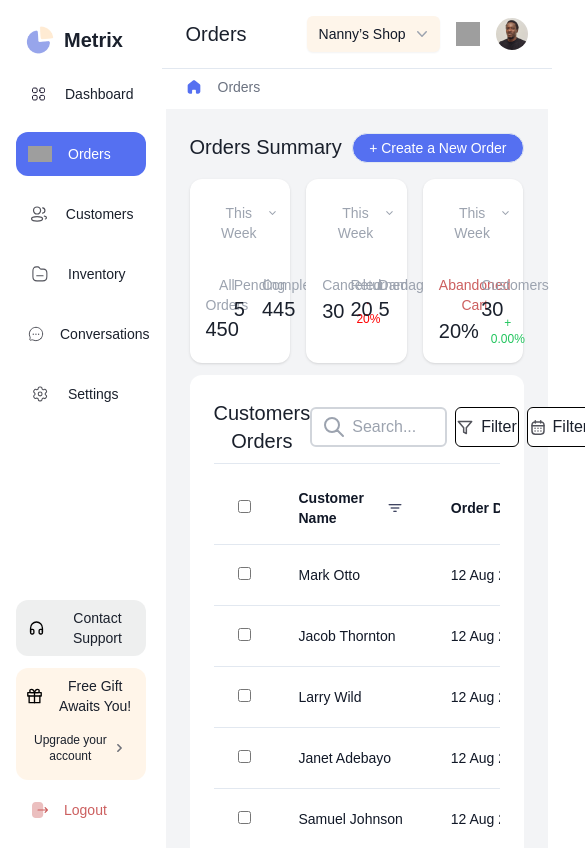
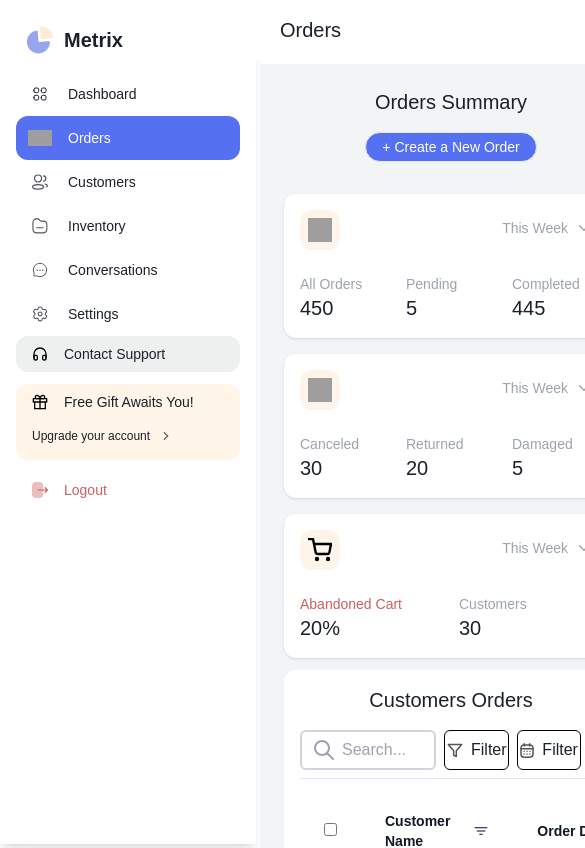
Before and after one commit to Mayuulove02/Frontend_UI_Assignment, a React (Create React App) app: page /orders in a window 390 px wide. Shown: the top 848 px of the page, 585 px wide, since content can reach past the window. Built offline with nearby package versions, Linux system fonts and the light colour scheme; grey boxes are pictures that could not be loaded.

Commit message:
Responsiveness done

```diff
--- a/src/Component/CustomerOrder.jsx
+++ b/src/Component/CustomerOrder.jsx
@@ -1,18 +1,18 @@
-import React from 'react'
-import Filter from './Filter'
-import CustomerDetails from './CustomerDetails'
+import React from 'react';
+import Filter from './Filter';
+import CustomerDetails from './CustomerDetails';
 
 const CustomerOrder = () => {
     return (
-        <div className="p-6 bg-white min-h-screen mt-3 rounded-xl">
-            <div className='flex justify-between'>
-                <h3 className='text-xl'>Customers Orders</h3>
+        <div className="p-4 md:p-6 bg-white min-h-screen mt-3 md:mt-0 rounded-xl md:flex md:flex-col">
+            <div className='flex flex-col md:flex-row md:items-center justify-between'>
+                <h3 className='text-xl mb-4 md:mb-0 md:mr-4'>Customers Orders</h3>
                 <Filter />
             </div>
-            <hr className='mt-2'/>
+            <hr className='my-2'/>
             <CustomerDetails />
         </div>
-    )
-}
+    );
+};
 
-export default CustomerOrder
+export default CustomerOrder;
--- a/src/Component/Filter.jsx
+++ b/src/Component/Filter.jsx
@@ -1,4 +1,4 @@
-import { Box, Button, Checkbox, FormControl, FormLabel, Grid, HStack, Image, Input, Popover, PopoverBody, PopoverContent, PopoverTrigger, Select } from '@chakra-ui/react';
+import { Box, Button, Checkbox, Flex, FormControl, FormLabel, Grid, HStack, Image, Input, Popover, PopoverBody, PopoverContent, PopoverTrigger, Select } from '@chakra-ui/react';
 import React, { useState } from 'react';
 import filter from "../Assests/Filter/filter.svg";
 import date from "../Assests/Filter/calendar.svg";
@@ -82,6 +82,7 @@ const Filter = () => {
 
     return (
         <>
+        <Flex overflowX="auto">
             <HStack>
 
                 {/* Search */}
@@ -284,6 +285,7 @@ const Filter = () => {
                     <Image src={down} alt="calendar" className='ml-2' />
                 </Button>
             </HStack>
+            </Flex>
         </>
     );
 };
--- a/src/Component/Navbar.jsx
+++ b/src/Component/Navbar.jsx
@@ -5,7 +5,7 @@ import avatar from "../Assests/Navbar/profile.png";
 import bellIcon from "../Assests/Navbar/notification.svg";
 import homeIcon from "../Assests/Navbar/Home.svg";
 
-const Navbar = ({title,pageName}) => {
+const Navbar = ({ title, pageName }) => {
     const [isOpen, setIsOpen] = useState(false);
 
     const toggleDropdown = () => {
@@ -22,7 +22,7 @@ const Navbar = ({title,pageName}) => {
                 <div className="text-xl font-normal">
                     {title}
                 </div>
-                <div className="flex items-center space-x-4">
+                <div className="flex items-center space-x-4 hidden md:flex">
                     <div className="relative inline-block text-left">
                         <div>
                             <button
@@ -61,8 +61,8 @@ const Navbar = ({title,pageName}) => {
                     <Img src={avatar} alt="Avatar" className="w-8 h-8 rounded-full" />
                 </div>
             </nav>
-            <hr />
-            <nav className="bg-white py-2 px-6">
+            <hr className="hidden md:block" />
+            <nav className="bg-white py-2 px-6 hidden md:block">
                 <ol className="flex items-center space-x-2 text-sm text-gray-500">
                     <li>
                         <Link to="/" className="flex items-center space-x-1 hover:text-gray-700">
--- a/src/Component/OrderContent.jsx
+++ b/src/Component/OrderContent.jsx
@@ -1,4 +1,4 @@
-import React from 'react'
+import React from 'react';
 import StatsCard from './StatsCard';
 import cart from "../Assests/StatCard/cart.svg";
 import orders from "../Assests/orders.svg";
@@ -8,30 +8,30 @@ const OrderContent = () => {
     return (
         <div className="p-6 bg-gray-100 min-h-screen">
             {/* Create Button */}
-            <div className='flex justify-between'>
-                <h3 className='text-xl'>Orders Summary</h3>
-                <button class="px-4 py-1 text-sm min-w-[120px] text-center text-white bg-[#5570F1] border  rounded-full active:text-violet-500 hover:bg-[#5570F1] focus:outline-none focus:ring">
+            <div className='flex flex-col md:flex-row md:justify-between items-center'>
+                <h3 className='text-xl mb-4 md:mb-0 md:mr-4'>Orders Summary</h3>
+                <button className="px-4 py-1 text-sm min-w-[120px] text-center text-white bg-[#5570F1] border rounded-full active:text-violet-500 hover:bg-[#5570F1] focus:outline-none focus:ring mb-4 md:mb-0">
                     + Create a New Order
                 </button>
             </div>
             {/* StatsCard */}
-            <div className="grid grid-cols-3 gap-4 mt-4">
+            <div className="grid grid-cols-1 md:grid-cols-3 gap-4 mt-4">
                 <StatsCard
                     titles={["All Orders", "Pending", "Completed"]}
                     values={["450", "5", "445"]}
                     src={orders}
                     bgColor="#FEF5EA"
-                    percenatge={["", ""]}
-                    cardColor={"white"}
+                    percentage={["", ""]}
+                    cardColor="white"
                 />
                 <StatsCard
                     titles={["Canceled", "Returned", "Damaged"]}
                     values={["30", "20", "5"]}
                     src={orders}
                     bgColor="#FEF5EA"
-                    percenatge={["- 20%", ""]}
-                    cardColor={"white"}
-                    percenatgeColor={["red"]}
+                    percentage={["- 20%", ""]}
+                    cardColor="white"
+                    percentageColor={["red"]}
                 />
                 <StatsCard
                     titles={["Abandoned Cart", "Customers"]}
@@ -39,7 +39,7 @@ const OrderContent = () => {
                     src={cart}
                     bgColor="#FEF5EA"
                     color={["#CC5F5F"]}
-                    percenatge={["+ 0.00%", ""]}
+                    percentage={["+ 0.00%", ""]}
                     cardColor="white"
                 />
             </div>
@@ -49,4 +49,4 @@ const OrderContent = () => {
     )
 }
 
-export default OrderContent
+export default OrderContent;
--- a/src/Component/RecentOrder.jsx
+++ b/src/Component/RecentOrder.jsx
@@ -6,7 +6,7 @@ import blackIphone from "../Assests/StatCard/blackIphone.png"
 const RecentOrder = () => {
     return (
         <div className='p-2 rounded-xl shadow bg-white'>
-            <h3>Recent Orders</h3>
+            <h3 className='text-left p-2 text-lg'>Recent Orders</h3>
             <RecentOrderCard src={goldIphone} color={"#CC5F5F"} status={"Pending"} bgcolor={"#F57E771F"} />
             <hr />
             <RecentOrderCard src={blackIphone} color={"#519C66"} status={"Completed"} bgcolor={"#32936F1F"} />
--- a/src/Component/RecentOrderCard.jsx
+++ b/src/Component/RecentOrderCard.jsx
@@ -9,11 +9,11 @@ const RecentOrderCard = ({ src, status, color, bgcolor }) => {
             <div className='ml-4 flex flex-col '>
                 <div className='flex flex-row '>
                     <p className='font-normal text-sm'>iPhone</p>
-                    <p className='font-normal text-xs text-gray-400 ml-48'>12 Sept 2022</p>
+                    <p className='font-normal text-xs text-gray-400 ml-20 md:ml-48'>12 Sept 2022</p>
                 </div>
                 <div className='flex flex-row  mt-2 items-center justify-center'>
                     <p className='font-medium text-sm'>₦730,000.00 x 1</p>
-                    <p className='ml-32 h-6 text-xs w-20 flex items-center justify-center rounded-lg' style={{ color: color, backgroundColor: bgcolor }}>
+                    <p className='ml-2 md:ml-32 h-6 text-xs w-20 flex items-center justify-center rounded-lg' style={{ color: color, backgroundColor: bgcolor }}>
                         {status}
                     </p>
                 </div>
--- a/src/Component/Sidebar.jsx
+++ b/src/Component/Sidebar.jsx
@@ -1,5 +1,7 @@
-import { Img, Text } from '@chakra-ui/react';
+import { Img, Text, Box, Flex, IconButton } from '@chakra-ui/react';
 import React, { useState } from 'react';
+import { HamburgerIcon, CloseIcon } from '@chakra-ui/icons';
+import { Link, useLocation } from 'react-router-dom';
 import logo from "../Assests/logo.png";
 import dashboardOpen from "../Assests/dashboard.svg";
 import dashboardClosed from "../Assests/dashboard.svg";
@@ -17,103 +19,118 @@ import headphones from "../Assests/headphones.svg";
 import gift from '../Assests/gift.svg';
 import arrow from "../Assests/arrow.svg";
 import logout from "../Assests/logout.svg";
-import { Link, useLocation } from 'react-router-dom';
 
 const Sidebar = () => {
   const [isOpen, setIsOpen] = useState(true);
+  const [isMobileOpen, setIsMobileOpen] = useState(true); // Set to true to show hamburger icon by default
 
   const toggleSidebar = () => {
     setIsOpen(!isOpen);
   };
+
+  const toggleMobileSidebar = () => {
+    setIsMobileOpen(!isMobileOpen);
+  };
+
   const location = useLocation();
 
   const menuItems = [
-    { name: 'Dashboard', openIcon: dashboardOpen, closedIcon: dashboardClosed ,link:"/"},
-    { name: 'Orders', openIcon: ordersOpen, closedIcon: ordersClosed ,link:"/orders" },
-    { name: 'Customers', openIcon: customersOpen, closedIcon: customersClosed,link:"/coming-soon" },
-    { name: 'Inventory', openIcon: inventoryOpen, closedIcon: inventoryClosed,link:"/coming-soon" },
-    { name: 'Conversations', openIcon: conversationsOpen, closedIcon: conversationsClosed,link:"/coming-soon" },
-    { name: 'Settings', openIcon: settingsOpen, closedIcon: settingsClosed,link:"/coming-soon" },
+    { name: 'Dashboard', openIcon: dashboardOpen, closedIcon: dashboardClosed, link: "/" },
+    { name: 'Orders', openIcon: ordersOpen, closedIcon: ordersClosed, link: "/orders" },
+    { name: 'Customers', openIcon: customersOpen, closedIcon: customersClosed, link: "/coming-soon" },
+    { name: 'Inventory', openIcon: inventoryOpen, closedIcon: inventoryClosed, link: "/coming-soon" },
+    { name: 'Conversations', openIcon: conversationsOpen, closedIcon: conversationsClosed, link: "/coming-soon" },
+    { name: 'Settings', openIcon: settingsOpen, closedIcon: settingsClosed, link: "/coming-soon" },
   ];
 
   return (
-    <div className={`flex flex-col h-screen p-4 ${isOpen ? 'w-64' : 'w-20'} transition-width duration-300`} >
-      <div
+    <Box display={{ base: 'block', md: 'flex' }}>
+      {/* <IconButton
+        display={{ base: 'block', md: 'none' }}
+        icon={isMobileOpen ? <CloseIcon /> : <HamburgerIcon />}
+        aria-label="Toggle Sidebar"
+        onClick={toggleMobileSidebar}
+        m={4}
+      /> */}
+      <Box
+        as="nav"
+        className={`flex flex-col h-screen p-4 bg-white shadow-lg ${isOpen ? 'w-64' : 'w-20'} transition-width duration-300`}
+        display={{ base: isMobileOpen ? 'block' : 'none', md: 'flex' }}
+      >
+        <Flex
           onClick={toggleSidebar}
           className="p-2 focus:outline-none cursor-pointer">
           {isOpen ? (
-          <div className='flex items-center'>
+            <Flex alignItems="center">
               <Img src={logo} alt='logo' className="w-8 h-8" />
-            <h3 className='font-bold text-xl ml-2'>Metrix</h3>
-          </div>
+              <Text className='font-bold text-xl ml-2'>Metrix</Text>
+            </Flex>
           ) : (
-          <div className='flex justify-center'>
+            <Flex justifyContent="center">
               <Img src={logo} alt='logo' className="w-8 h-8" />
-          </div>
+            </Flex>
           )}
-      </div>
-      <div className={`flex flex-col mt-2 space-y-4 flex-grow`}>
+        </Flex>
+        <Flex flexDir="column" mt={2} flexGrow={1} spaceY={4}>
           {menuItems.map((item) => (
             <Link to={item.link} className={`p-3 hover:bg-[#5570F1] hover:text-white hover:rounded-xl ${location.pathname === item.link ? 'bg-[#5570F1] text-white rounded-xl' : ''}`} key={item.name}>
               {isOpen ? (
-              <div className='flex items-center'>
+                <Flex alignItems="center">
                   <Img src={item.openIcon} alt={item.name} className="w-6 h-4" />
-                <h3 className='text-sm ml-4'>{item.name}</h3>
-              </div>
+                  <Text className='text-sm ml-4'>{item.name}</Text>
+                </Flex>
               ) : (
-              <div className='flex justify-center'>
+                <Flex justifyContent="center">
                   <Img src={item.closedIcon} alt={item.name} className="w-6 h-4" />
-              </div>
+                </Flex>
               )}
             </Link>
           ))}
-      </div>
-      <div
-        className="p-2 focus:outline-none cursor-pointer bg-[#5E63661A] rounded-xl mb-3">
+        </Flex>
+        <Box className="p-2 focus:outline-none cursor-pointer bg-[#5E63661A] rounded-xl mb-3">
           {isOpen ? (
-          <div className='flex items-center'>
+            <Flex alignItems="center">
               <Img src={headphones} alt='logo' className="w-8 h-4" />
-            <h3 className=' text-sm ml-2'>Contact Support</h3>
-          </div>
+              <Text className='text-sm ml-2'>Contact Support</Text>
+            </Flex>
           ) : (
-          <div className='flex justify-center'>
+            <Flex justifyContent="center">
               <Img src={headphones} alt='logo' className="w-8 h-4" />
-          </div>
+            </Flex>
           )}
-      </div>
-      <div
-        className="p-2 focus:outline-none cursor-pointer bg-[#FFCC9133] rounded-xl mb-3">
+        </Box>
+        <Box className="p-2 focus:outline-none cursor-pointer bg-[#FFCC9133] rounded-xl mb-3">
           {isOpen ? (
             <>
-            <div className='flex items-center'>
+              <Flex alignItems="center">
                 <Img src={gift} alt='logo' className="w-8 h-4" />
-              <h3 className=' text-sm ml-2'>Free Gift Awaits You!</h3>
-            </div>
-            <div className='flex items-center p-2 mt-2'>
-              <p className='text-xs'>Upgrade your account</p>
+                <Text className='text-sm ml-2'>Free Gift Awaits You!</Text>
+              </Flex>
+              <Flex alignItems="center" p={2} mt={2}>
+                <Text className='text-xs'>Upgrade your account</Text>
                 <Img src={arrow} alt='logo' className="w-8 h-2" />
-            </div>
+              </Flex>
             </>
           ) : (
-          <div className='flex justify-center'>
+            <Flex justifyContent="center">
               <Img src={gift} alt='logo' className="w-8 h-4" />
-          </div>
+            </Flex>
           )}
-      </div>
-      <div
-        className="p-2 focus:outline-none cursor-pointer text-[#CC5F5F] rounded-xl">
+        </Box>
+        <Box className="p-2 focus:outline-none cursor-pointer text-[#CC5F5F] rounded-xl">
           {isOpen ? (
-          <div className='flex items-center'>
+            <Flex alignItems="center">
               <Img src={logout} alt='logo' className="w-8 h-4" />
-            <h3 className=' text-sm ml-2 '>Logout</h3>
-          </div>
+              <Text className='text-sm ml-2'>Logout</Text>
+            </Flex>
           ) : (
-          <div className='flex justify-center'>
+            <Flex justifyContent="center">
               <Img src={logout} alt='logo' className="w-8 h-4" />
-          </div>
+            </Flex>
           )}
-      </div>
-    </div>
+        </Box>
+      </Box>
+    </Box>
   );
 };
 
```
Also changed, not shown: src/Component/DashboardContent.jsx (+12 -12 lines). Lines whose indentation alone changed are shown as unchanged.
